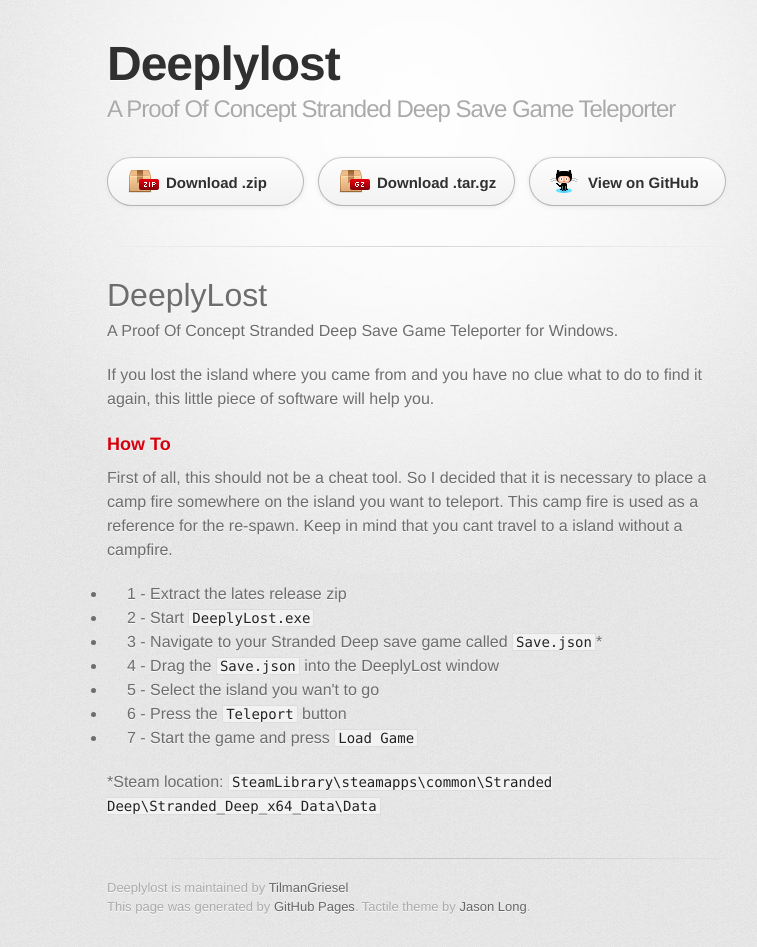
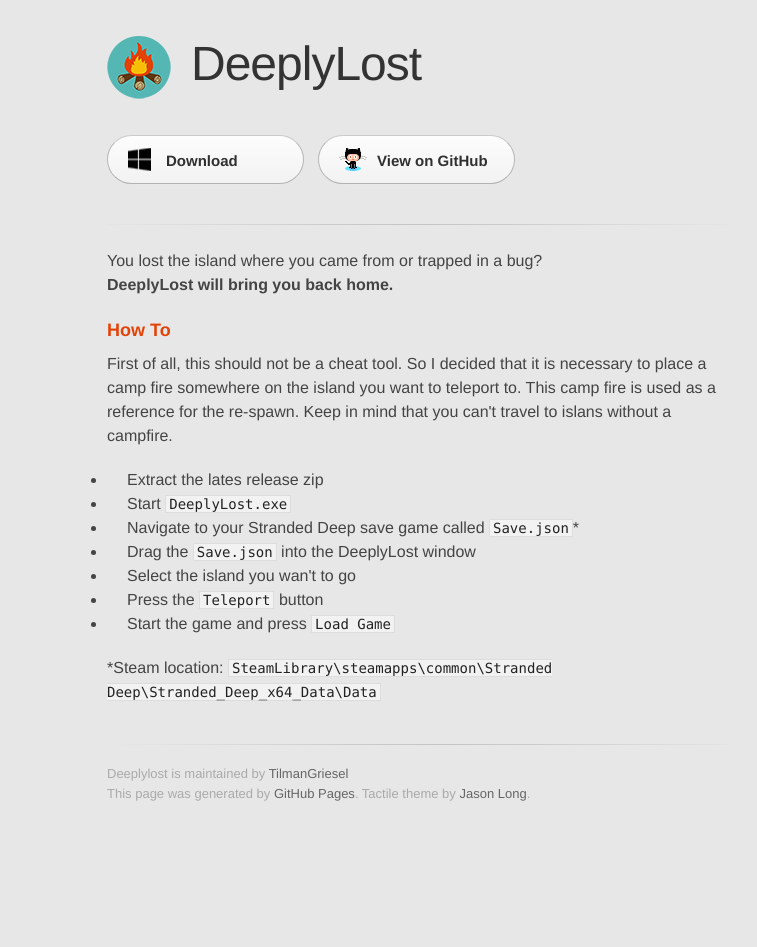
Before and after one commit to TilmanGriesel/DeeplyLost, a plain HTML site: page index.html in a window 1280 px wide. Shown: the whole page, without its empty margins (223-980 px from the left). After the commit the page ends 833 px from the top, so only its background shows below. Drawn offline with Linux system fonts and the light colour scheme; a script that the page names is missing; a web font is replaced by a local one.

Commit message:
Updated gh-pages

```diff
--- a/index.html
+++ b/index.html
@@ -10,7 +10,7 @@
     <!--[if lt IE 9]>
     <script src="//html5shiv.googlecode.com/svn/trunk/html5.js"></script>
     <![endif]-->
-    <title>Deeplylost by TilmanGriesel</title>
+    <title>DeeplyLost</title>
   </head>
 
   <body>
@@ -18,44 +18,51 @@
       <div class="inner">
 
         <header>
-          <h1>Deeplylost</h1>
-          <h2>A Proof Of Concept Stranded Deep Save Game Teleporter </h2>
+          <img src="images/logo.png" style="float: left;" />
+          <h1 style="float: left; padding-left: 20px;">DeeplyLost</h1>
         </header>
 
-        <section id="downloads" class="clearfix">
-          <a href="https://github.com/TilmanGriesel/DeeplyLost/zipball/master" id="download-zip" class="button"><span>Download .zip</span></a>
-          <a href="https://github.com/TilmanGriesel/DeeplyLost/tarball/master" id="download-tar-gz" class="button"><span>Download .tar.gz</span></a>
+        <section id="downloads" class="clearfix" style="clear: both;">
+          <a href="https://github.com/TilmanGriesel/DeeplyLost/releases" class="button" id="download-win"><span>Download</span></a>
           <a href="https://github.com/TilmanGriesel/DeeplyLost" id="view-on-github" class="button"><span>View on GitHub</span></a>
         </section>
 
         <hr>
 
         <section id="main_content">
-          <h1>
-<a id="deeplylost" class="anchor" href="#deeplylost" aria-hidden="true"><span class="octicon octicon-link"></span></a>DeeplyLost</h1>
-
-<p>A Proof Of Concept Stranded Deep Save Game Teleporter for Windows.</p>
-
-<p>If you lost the island where you came from and you have no clue what to do to find it again, this little piece of software will help you.</p>
+          <p>You lost the island where you came from or trapped in a bug?<br><strong>DeeplyLost will bring you back home.</strong></p>
 
           <h3>
           <a id="how-to" class="anchor" href="#how-to" aria-hidden="true"><span class="octicon octicon-link"></span></a>How To</h3>
 
-<p>First of all, this should not be a cheat tool. So I decided that it is necessary to place a camp fire somewhere on the island you want to teleport. This camp fire is used as a reference for the re-spawn. Keep in mind that you cant travel to a island without a campfire. </p>
+          <p>First of all, this should not be a cheat tool. So I decided that it is necessary to place a camp fire somewhere on the island you want to teleport to. This camp fire is used as a reference for the re-spawn. Keep in mind that you can't travel to islans without a campfire. </p>
 
           <ul>
-<li>1 - Extract the lates release zip</li>
-<li>2 - Start <code>DeeplyLost.exe</code>
+          <li>Extract the lates release zip</li>
+          <li>Start <code>DeeplyLost.exe</code>
           </li>
-<li>3 - Navigate to your Stranded Deep save game called <code>Save.json</code>*</li>
-<li>4 - Drag the <code>Save.json</code> into the DeeplyLost window</li>
-<li>5 - Select the island you wan't to go</li>
-<li>6 - Press the <code>Teleport</code> button</li>
-<li>7 - Start the game and press <code>Load Game</code>
+          <li>Navigate to your Stranded Deep save game called <code>Save.json</code>*</li>
+          <li>Drag the <code>Save.json</code> into the DeeplyLost window</li>
+          <li>Select the island you wan't to go</li>
+          <li>Press the <code>Teleport</code> button</li>
+          <li>Start the game and press <code>Load Game</code>
           </li>
           </ul>
 
             <p>*Steam location: <code>SteamLibrary\steamapps\common\Stranded Deep\Stranded_Deep_x64_Data\Data</code></p>
+        </section>
+
+        <section id="comment_content">
+          <div id="disqus_thread"></div>
+          <script type="text/javascript">
+              var disqus_shortname = 'deeplylost';
+              (function() {
+                  var dsq = document.createElement('script'); dsq.type = 'text/javascript'; dsq.async = true;
+                  dsq.src = '//' + disqus_shortname + '.disqus.com/embed.js';
+                  (document.getElementsByTagName('head')[0] || document.getElementsByTagName('body')[0]).appendChild(dsq);
+              })();
+          </script>
+          <noscript>Please enable JavaScript to view the <a href="https://disqus.com/?ref_noscript">comments powered by Disqus.</a></noscript>
         </section>
 
         <footer>
--- a/stylesheets/stylesheet.css
+++ b/stylesheets/stylesheet.css
@@ -51,28 +51,28 @@
   font-family: 'Helvetica Neue', Helvetica, Arial, serif;
   font-size: 1em;
   line-height: 1.5;
-  color: #6d6d6d;
-  text-shadow: 0 1px 0 rgba(255, 255, 255, 0.8);
-  background: #e7e7e7 url(../images/body-bg.png) 0 0 repeat;
+  color: #444;
+  /*text-shadow: 0 1px 0 rgba(255, 255, 255, 0.8);*/
+  background: #e7e7e7;
 }
 
 a {
-  color: #d5000d;
+  color: #e24307;
 }
 a:hover {
-  color: #c5000c;
+  color: #e24307;
 }
 
 header {
   padding-top: 35px;
-  padding-bottom: 25px;
+  padding-bottom: 100px;
 }
 
 header h1 {
   font-family: 'Chivo', 'Helvetica Neue', Helvetica, Arial, serif;
-  font-size: 48px; font-weight: 900;
+  font-size: 48px; font-weight: 500;
   line-height: 1.2;
-  color: #303030;
+  color: #333;
   letter-spacing: -1px;
 }
 
@@ -86,7 +86,6 @@
 
 #container {
   min-height: 595px;
-  background: transparent url(../images/highlight-bg.jpg) 50% 0 no-repeat;
 }
 
 .inner {
@@ -152,6 +151,9 @@
   padding-left: 50px;
 }
 
+#download-win span {
+  background: transparent url(../images/win-icon.png) 12px 50% no-repeat;
+}
 #download-zip span {
   background: transparent url(../images/zip-icon.png) 12px 50% no-repeat;
 }
@@ -255,7 +257,7 @@
   margin-bottom: 8px;
   font-size: 18px;
   font-weight: bold;
-  color: #d5000d;
+  color: #e24307;
 }
 
 h4 {
```
Also changed, not shown: images/logo.png (added), images/win-icon.png (added). Lines whose indentation alone changed are shown as unchanged.
